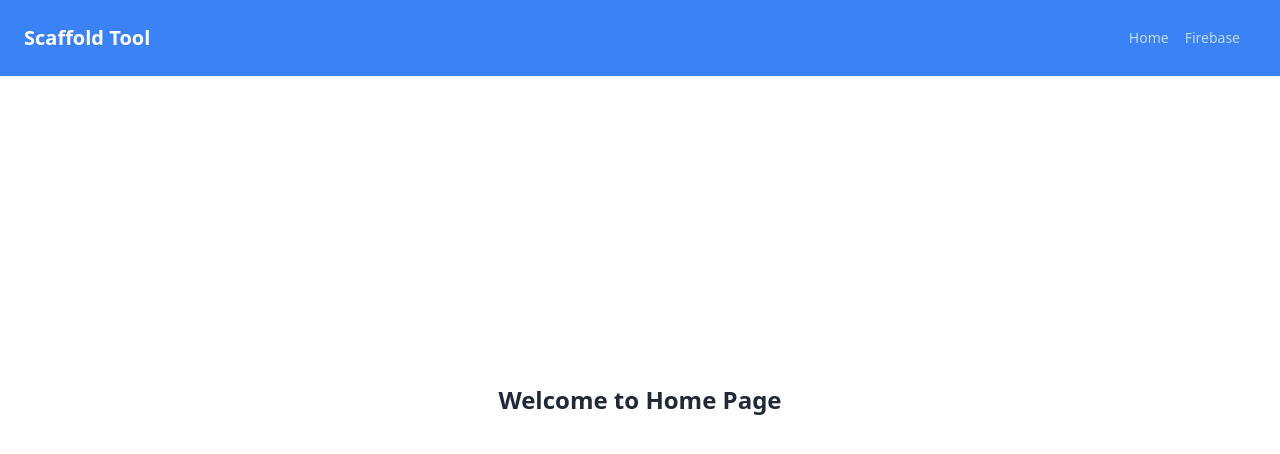
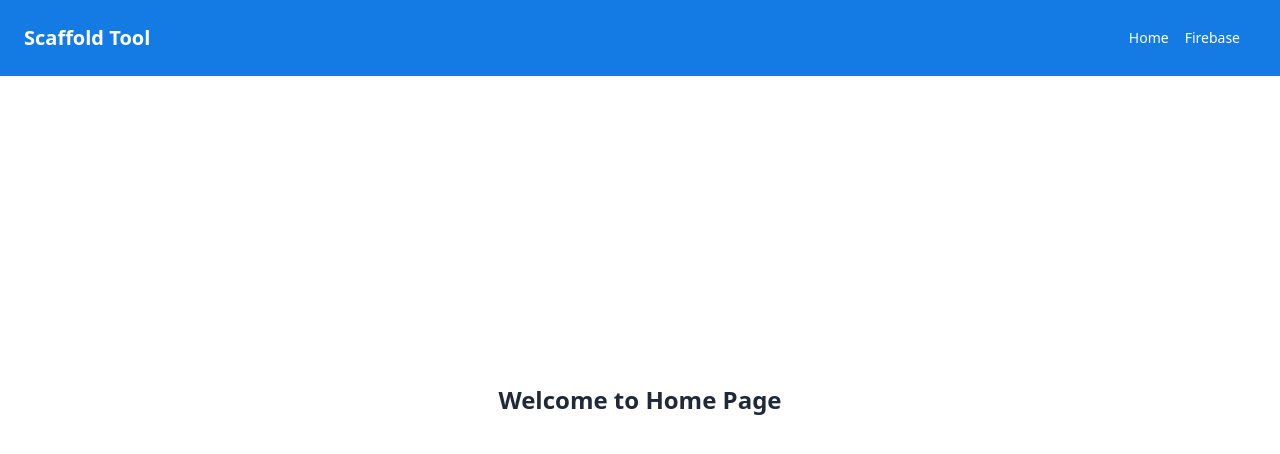
Before and after one commit to UofA-Blueprint/ScaffoldTool, a React (Vite) app: page / in a window 1280 px wide. Shown: the top 454 px of the page. Built offline with nearby package versions, Linux system fonts and the light colour scheme.

Commit message:
Added global colors in tailwind config.js
Changed colors of navabar to use the global colors

```diff
--- a/src/components/Navbar.tsx
+++ b/src/components/Navbar.tsx
@@ -3,20 +3,20 @@ import { Link } from 'react-router-dom';
 
 const Navbar = () => {
   return (
-    <nav className="flex items-center justify-between flex-wrap bg-blue-500 p-6 fixed w-screen">
+    <nav className="flex items-center justify-between flex-wrap bg-primary-main p-6 fixed w-screen">
       <div className="flex items-center text-white mr-6">
         <span className="font-semibold text-xl">Scaffold Tool</span>
       </div>
       <div className="w-full text-sm block lg:flex lg:items-center lg:w-auto">
         <Link
           to="/"
-          className="block mt-4 lg:inline-block lg:mt-0 text-blue-200 hover:text-white mr-4"
+          className="block mt-4 lg:inline-block lg:mt-0 text-primary-light hover:text-white mr-4"
         >
           Home
         </Link>
         <Link
           to="/firebase-connection"
-          className="block mt-4 lg:inline-block lg:mt-0 text-blue-200 hover:text-white mr-4"
+          className="block mt-4 lg:inline-block lg:mt-0 text-primary-light hover:text-white mr-4"
         >
           Firebase
         </Link>
--- a/tailwind.config.cjs
+++ b/tailwind.config.cjs
@@ -1,11 +1,21 @@
 /** @type {import('tailwindcss').Config} */
 module.exports = {
-  content: [
-    "./index.html",
-    "./src/**/*.{js,ts,jsx,tsx}",
-  ],
+  content: ['./index.html', './src/**/*.{js,ts,jsx,tsx}'],
   theme: {
-    extend: {},
+    extend: {
+      colors: {
+        primary: {
+          light: '#FFFFFF',
+          main: '#147BE5',
+          dark: '#0B2538',
+        },
+        secondary: {
+          light: '#F8F8F8',
+          main: '#AFAFAF',
+          dark: '#333333',
+        },
+      },
+    },
   },
   plugins: [],
-}
+};
```
